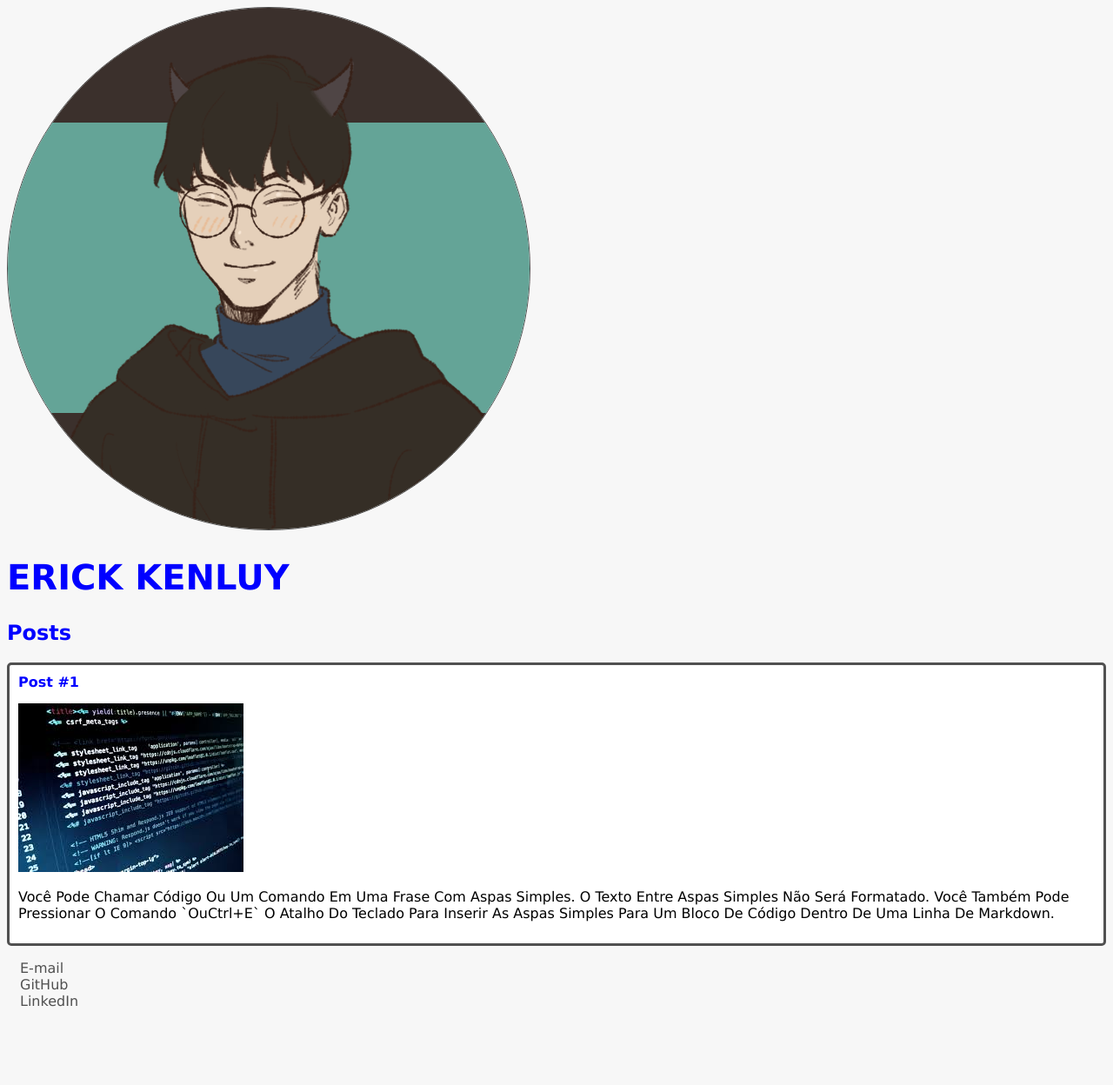
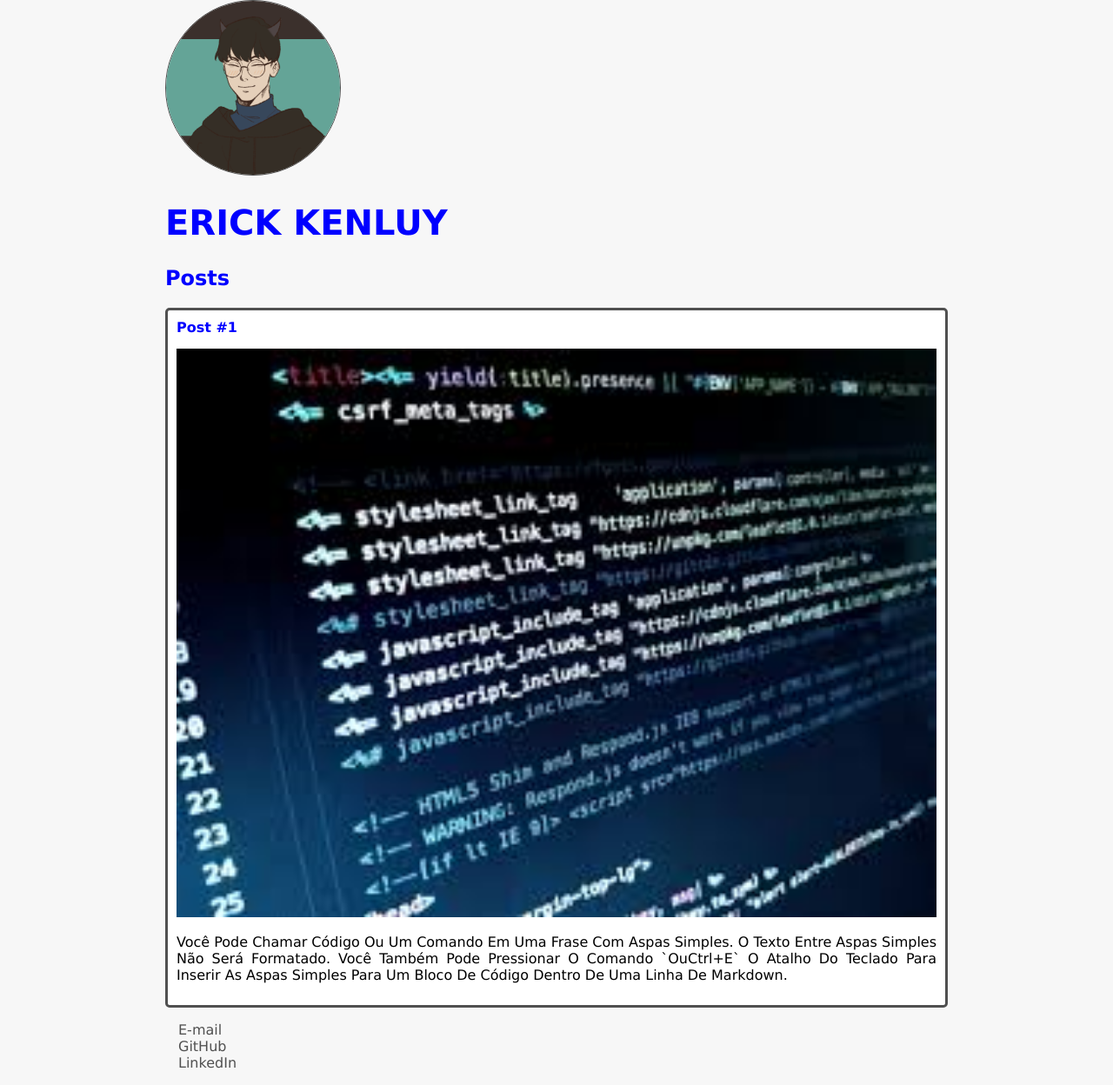
Before and after one commit to Futigami/Projetos-DIO, a plain HTML site: page Impulso React Web Developer/index.html in a window 1280 px wide. Shown: the whole page at 87% size. Before the commit the page ends 1177 px from the top, so only its background shows below. Drawn offline with Linux system fonts and the light colour scheme.

Commit message:
Aplicando alinhamento e tamanho

```diff
--- a/Impulso React Web Developer/style.css
+++ b/Impulso React Web Developer/style.css
@@ -1,11 +1,15 @@
 body{
     background: #f7f7f7;
     font-family: Verdana;
+    max-width: 900px;
+    margin: auto;
 }
 
 .photo{
     border: 1px solid #505050;
     border-radius: 50%;
+    max-width: 200px;
+    max-height: 200px;
 }
 
 #title, .subtitle, .post_title {
@@ -42,11 +46,12 @@ a{
     margin: 0;
     margin-bottom: 15px;
     text-transform: capitalize;
-
+    text-align: justify;
 }
 
 .post_image{
     margin-bottom: 15px;
+    width: 100%;
 }
 
 .contacts_list {
```
